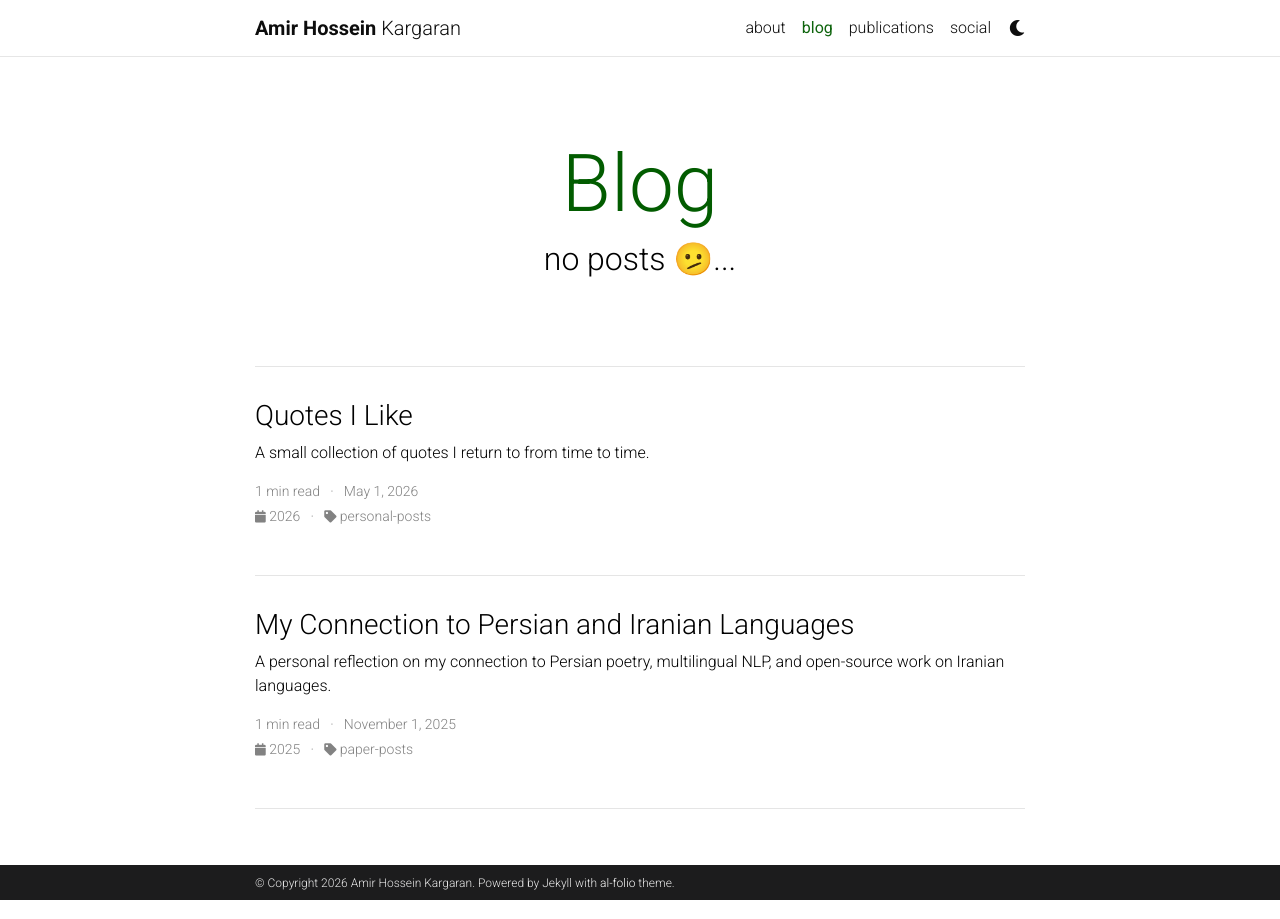
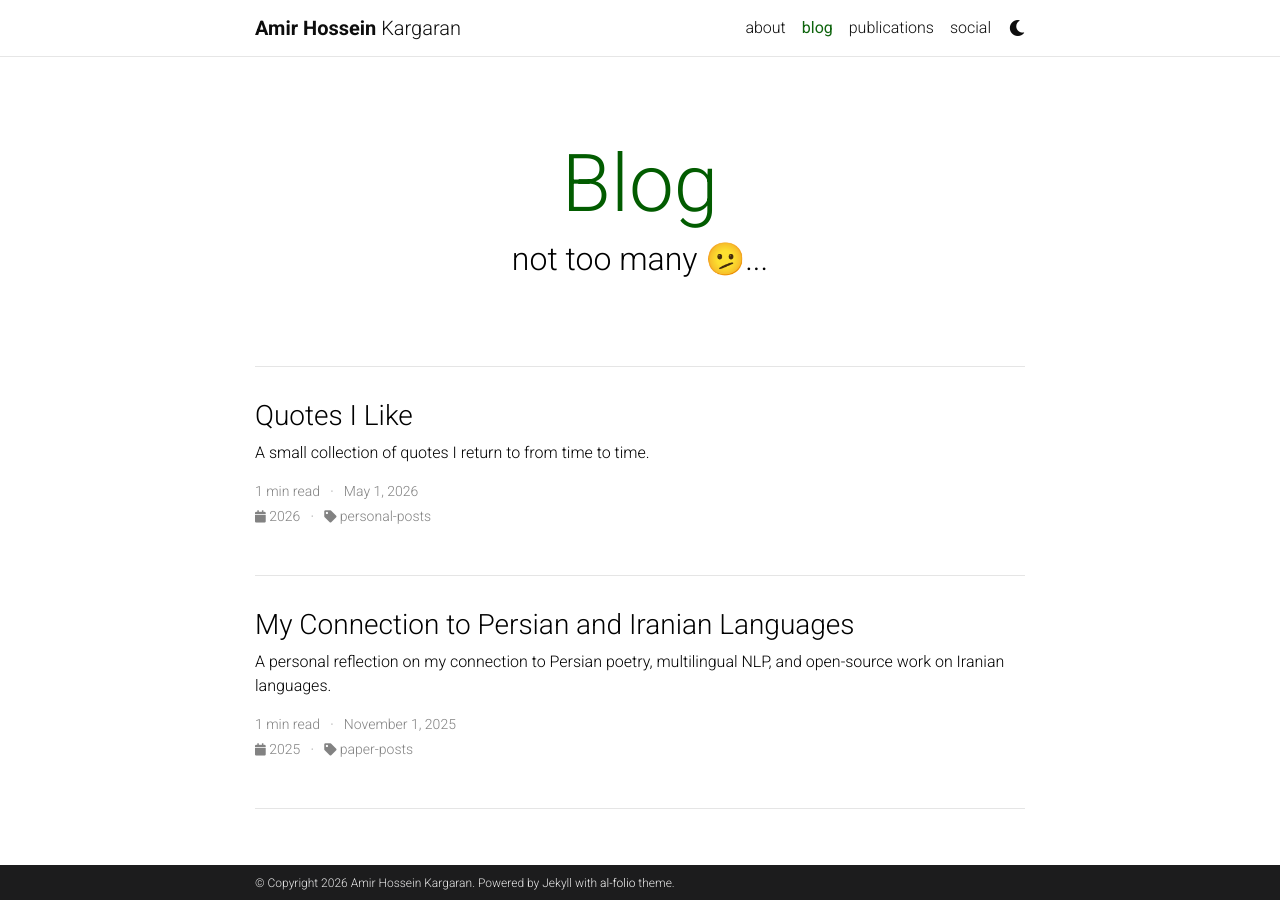
Before and after one commit to kargaranamir/kargaranamir.github.io, a Jekyll site: the page built from blog/index.html, in a window 1280 px wide. Built offline with Jekyll 4.4.1, drawn with Linux system fonts in a browser that asks for light colours; the list of posts is cut into pages by our own code; comment, search, counter and statistics services are not loaded; a style sheet for code colours, icons or effects is not loaded.

Commit message:
update blog desc

```diff
--- a/_config.yml
+++ b/_config.yml
@@ -96,7 +96,7 @@ panelbear_analytics:  # panelbear analytics site ID (format: XXXXXXXXX)
 
 blog_name: Blog # blog_name will be displayed in your blog page
 blog_nav_title: blog # your blog must have a title for it to be displayed in the nav bar
-blog_description: no posts 🫤...
+blog_description: not too many 🫤...
 permalink: /:year/:title/
 
 # Pagination
```
